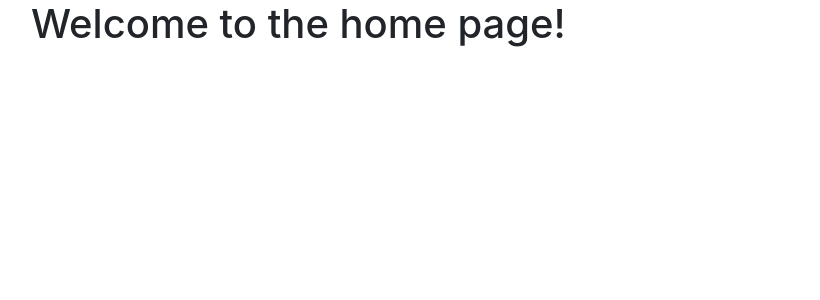
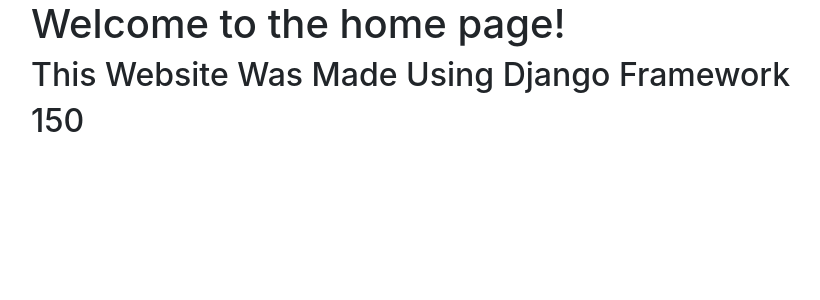
Before and after one commit to storres8/url-templates, a Django app: page / in a window 1280 px wide. Shown: the part 56-356 px from the top of the page, without its empty margins (54-874 px from the left). Run offline with Django 3.2, Linux system fonts and the light colour scheme; some libraries are stand-ins or nearby versions.

Commit message:
added template filters to adjust the view.

```diff
--- a/learning_templates/basic_app/views.py
+++ b/learning_templates/basic_app/views.py
@@ -1,7 +1,8 @@
 from django.shortcuts import render
 
 def index(request):
-    return render(request, 'basic_app/index.html')
+    filterList = {'text':'this website was made using Django framework', 'number':100}
+    return render(request, 'basic_app/index.html', filterList)
 
 def other(request):
     return render(request, 'basic_app/other.html')
--- a/learning_templates/templates/basic_app/index.html
+++ b/learning_templates/templates/basic_app/index.html
@@ -4,6 +4,8 @@
 
   <div class="container">
     <h1>Welcome to the home page!</h1>
+    <h2>{{text|title}}</h2>
+    <h2>{{number|add:50}}</h2>
   </div>
 
 
```
